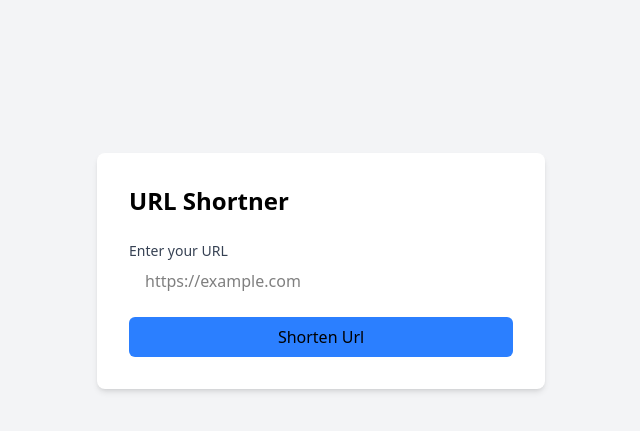
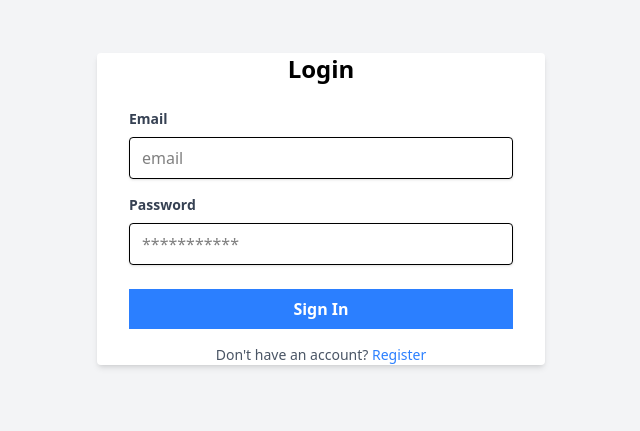
Before and after one commit to Ryanu01/url_shortner, a React app in the folder frontend/: page / in a window 1280 px wide. Shown: the part 103-534 px from the top of the page, without its empty margins (319-959 px from the left). Built offline with nearby package versions, Linux system fonts and the light colour scheme; the HTML template or start-up script is replaced by a standard one.

Commit message:
Added login form page ui

```diff
--- a/frontend/src/App.jsx
+++ b/frontend/src/App.jsx
@@ -1,9 +1,12 @@
 import React from "react";
 import HomePage from "./pages/HomePage";
+import LoginForm from "./components/loginForm";
+import AuthPage from "./pages/AuthPage";
+
 const App =() => {
   return (
     <>
-      <HomePage />
+      <AuthPage />
     </>
   )
 }
--- /dev/null
+++ b/frontend/src/api/user.api.js
@@ -0,0 +1,16 @@
+import axiosInstance from "../utils/axiosInstance.js";
+
+export const loginUser = async (password, email) => {
+    const {data} = await axiosInstance.post("/api/auth/login", {email, password});
+    return data;
+}
+
+export const registerUser = async (name, password, email) => {
+    const {data} = await axiosInstance.post("/api/auth/register", {name, email, password});
+    return data;
+}
+
+export const logoutUser = async () => {
+    const {data} = await axiosInstance.get("/api/auth/logout");
+    return data;
+}
--- /dev/null
+++ b/frontend/src/components/loginForm.jsx
@@ -0,0 +1,87 @@
+import React, { useState } from "react";
+import { loginUser } from "../api/user.api.js";
+
+const LoginForm = ({ state }) => {
+    const [email, setEmail] = useState("");
+    const [password, setPassword] = useState("");
+    const [loading, setLoading] = useState(false);
+    const[error, setError] = useState('');
+
+
+    const handleSubmit = async () => {
+        setLoading(true);
+        setError('');
+
+        try {
+            const data = await loginUser(password, email);
+            setLoading(false);
+
+            if (onLoading) {
+                onLoginSuccess(data);
+            }
+        } catch (error) {
+            setLoading(false);
+            setError(error.message || 'Login failed. Please check you email or password')
+        }
+    };
+
+    return (
+        <div className="w-full mt-35 max-w-md mx-auto">
+            <form onSubmit={handleSubmit} className="bg-white shadow-md rounded px-8">
+                <h2 className="text-2xl font-bold text-center mb-6">
+                    Login
+                </h2>
+                {error && (
+                    <div className="mb-4 p-3 bg-red-100 text-red-700 rounded-md">
+                        {error}
+                    </div>
+                )}
+                <div className="mb-4">
+                    <label className="block text-gray-700 text-sm font-bold mb-2" htmlFor="email">
+                        Email
+                    </label>
+                    <input
+                        className="shadow appearance-none border rounded w-full py-2 px-3"
+                        id="email"
+                        type="email"
+                        placeholder="email"
+                        value={email}
+                        onChange={(e) => setEmail(e.target.value)}
+                        required
+                    />
+                </div>
+                <div className="mb-6">
+                    <label className="block text-gray-700 text-sm font-bold mb-2" htmlFor="password">
+                        Password
+                    </label>
+                    <input
+                        className="shadow appearance-none border rounded w-full py-2 px-3"
+                        id="password"
+                        type="password"
+                        placeholder="***********"
+                        value={password}
+                        onChange={(e) => setPassword(e.target.value)}
+                        required
+                    />
+                </div>
+                <div className="flex items-center justify-between">
+                    <button
+                        className={`bg-blue-500 hover:bg-blue-700 text-white font-bold py-2 px-4 roudned focus:outline-none focus:shadow-outline w-full ${loading ? 'opacity-50 cursor-not-allowed' : ''}`}
+                        type="submit"
+                        onClick={handleSubmit}
+                        disabled={loading}
+                    >
+                        {loading ? 'Signing in...' : 'Sign In'}
+                    </button>
+                </div>
+                <div className="text-center mt-4">
+                    <p className="cursor-pointer text-sm text-gray-600">
+                        Don't have an account? <span onClick={() => state(false)} className="text-blue-500 hover:text-blue-700">Register</span>
+                    </p>
+                </div>
+            </form>
+        </div>
+    )
+}
+
+export default LoginForm
--- /dev/null
+++ b/frontend/src/components/registerForm.jsx
@@ -0,0 +1,2 @@
+import React, {useState} from "react";
+import { registerUser } from "../api/user.api.js";
--- /dev/null
+++ b/frontend/src/pages/AuthPage.jsx
@@ -0,0 +1,12 @@
+import React from "react";
+import LoginForm from "../components/loginForm";
+
+const AuthPage = () => {
+    return (
+        <div className="min-h-screen bg-gray-100 flex flex-col items-center justiyf-centre p-4">
+            <LoginForm />
+        </div>
+    )
+}
+
+export default AuthPage
```
